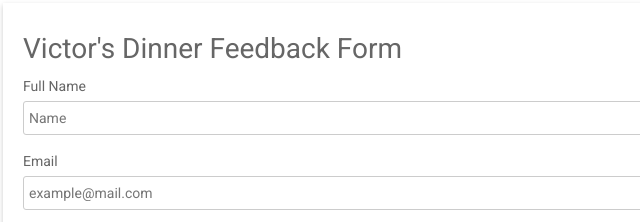
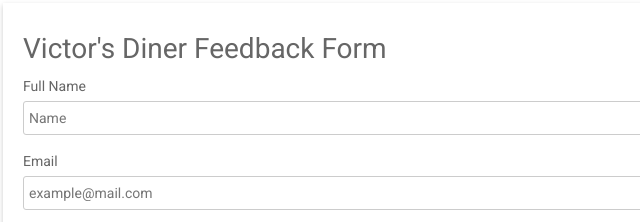
Before and after one commit to VictorGstn/PBKK-GoogleFramework-Form, a plain HTML site: page index.html in a window 1280 px wide. Shown: the top 222 px of the page, 0-640 px from the left. Drawn offline with Linux system fonts and the light colour scheme.

Commit message:
Update index.html

```diff
--- a/index.html
+++ b/index.html
@@ -1,7 +1,7 @@
 <!DOCTYPE html>
 <html>
   <head>
-    <title>Victor's Dinner Feedback Form</title>
+    <title>Victor's Diner Feedback Form</title>
     <link href="https://fonts.googleapis.com/css?family=Roboto:300,400,500,700" rel="stylesheet">
     <link rel="stylesheet" href="https://use.fontawesome.com/releases/v5.5.0/css/all.css" integrity="sha384-B4dIYHKNBt8Bc12p+WXckhzcICo0wtJAoU8YZTY5qE0Id1GSseTk6S+L3BlXeVIU" crossorigin="anonymous">
     <link rel="stylesheet" href="style.css">
@@ -9,7 +9,7 @@
   <body>
     <div class="testbox">
       <form id="feedbackForm" class="container">
-        <h1>Victor's Dinner Feedback Form</h1>
+        <h1>Victor's Diner Feedback Form</h1>
         <h4>Full Name</h4>
         <input type="text" id='name' name="name" placeholder="Name" />
         <h4>Email</h4>
```
